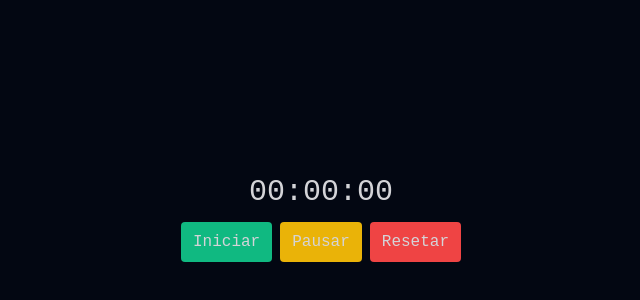
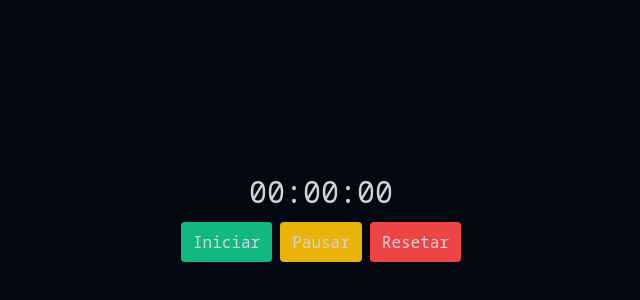
Before and after one commit to luizpaulo2005/cronometro_cpwi, a plain HTML site: page index.html in a window 1280 px wide. Shown: the part 182-482 px from the top of the page, 319-959 px from the left. Drawn offline with nearby package versions, Linux system fonts and the light colour scheme.

Commit message:
css font family

```diff
--- a/index.html
+++ b/index.html
@@ -7,8 +7,10 @@
     <script src="https://cdn.tailwindcss.com"></script>
 
     <style>
+      @import url('https://fonts.googleapis.com/css2?family=Noto+Sans+Mono:wght@100;200;300;400;500;600;700;800;900&display=swap');
+
       html {
-        font-family: monospace, sans-serif !important
+        font-family: 'Noto Sans Mono', monospace, sans-serif !important
       }
     </style>
 
```
